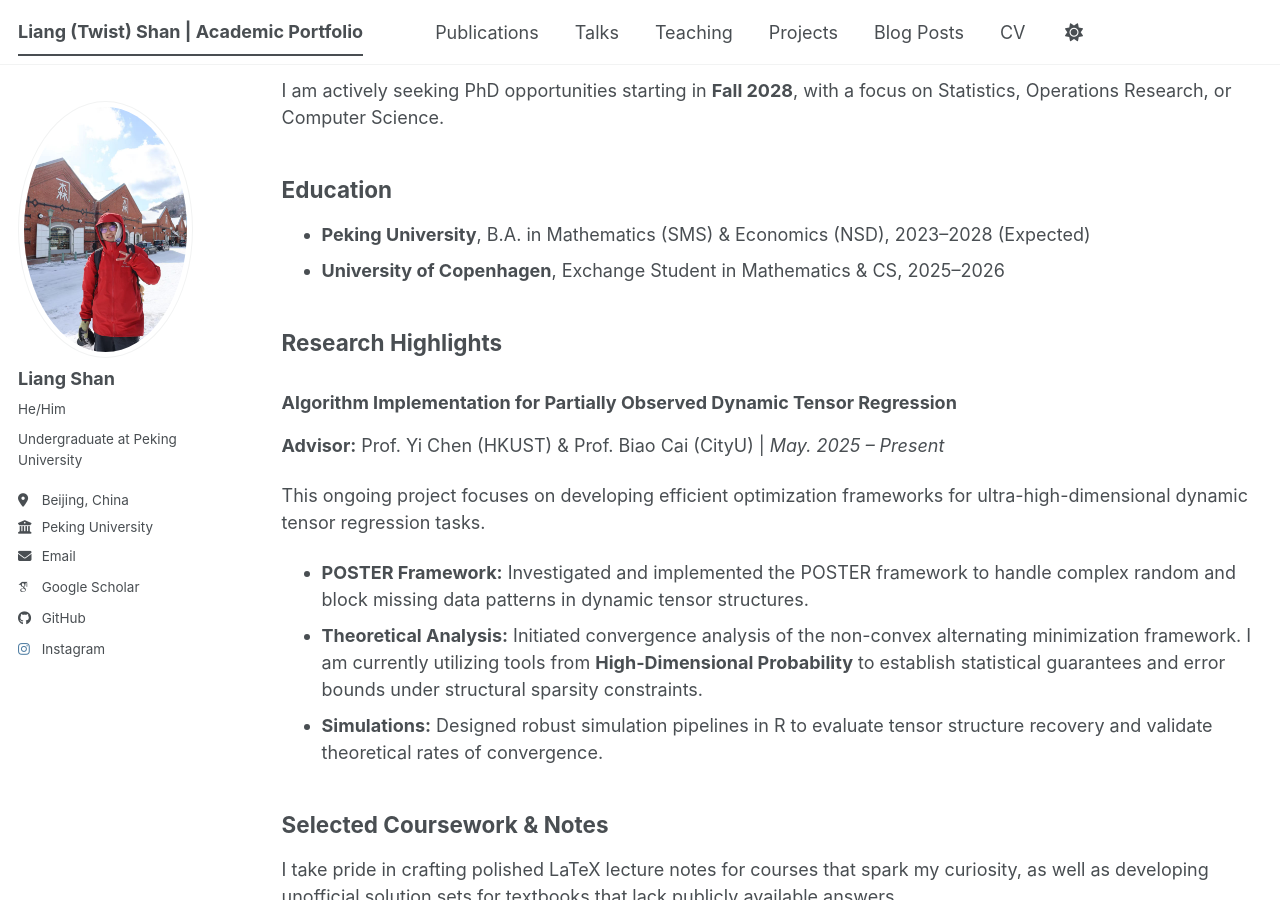
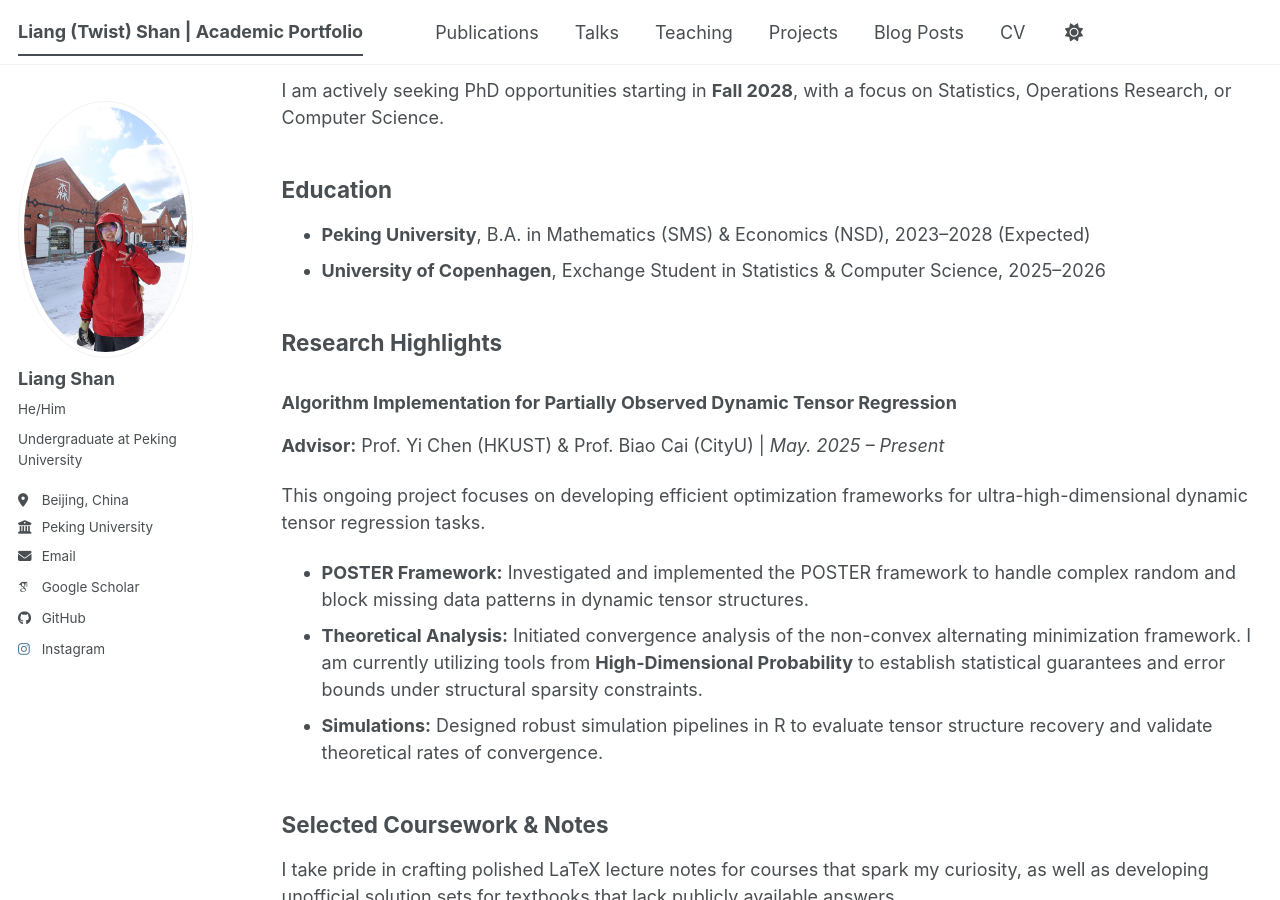
Before and after one commit to Twist-Shan/Twist-Shan.github.io, a Jekyll site: the page built from _pages/about.md, in a window 1280 px wide and 900 px high, scrolled down 376 px. Built offline with Jekyll 4.4.1, drawn with Linux system fonts in a browser that asks for light colours; some web fonts are replaced; a script bundle is joined from its source files by our own code; library files that are not in the unit come from our copies.

Commit message:
Update about.md

```diff
--- a/_pages/about.md
+++ b/_pages/about.md
@@ -21,7 +21,7 @@ I am actively seeking PhD opportunities starting in **Fall 2028**, with a focus
 
 ## Education
 * **Peking University**, B.A. in Mathematics (SMS) & Economics (NSD), 2023–2028 (Expected)
-* **University of Copenhagen**, Exchange Student in Mathematics & CS, 2025–2026
+* **University of Copenhagen**, Exchange Student in Statistics & Computer Science, 2025–2026
 
 ## Research Highlights
 
```
